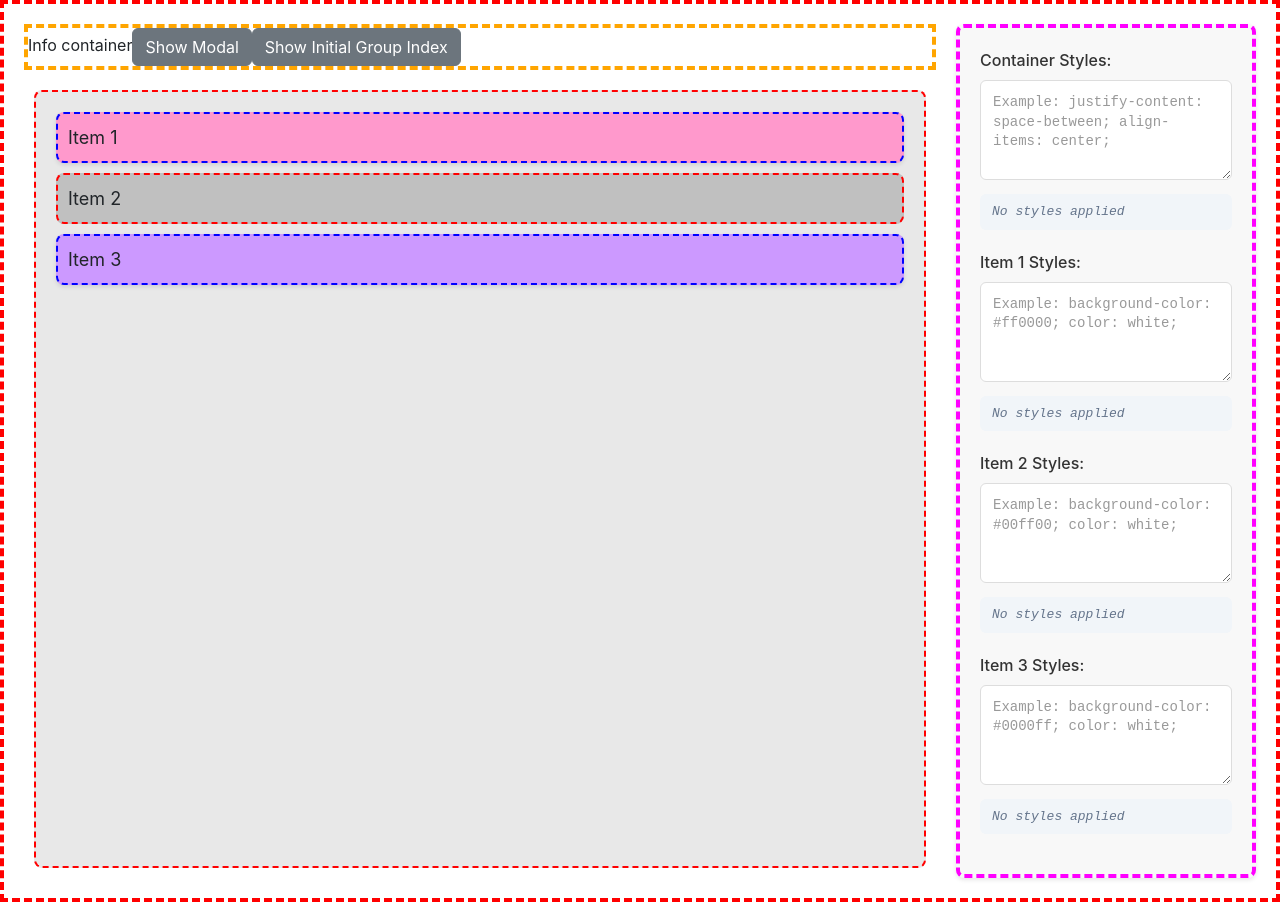
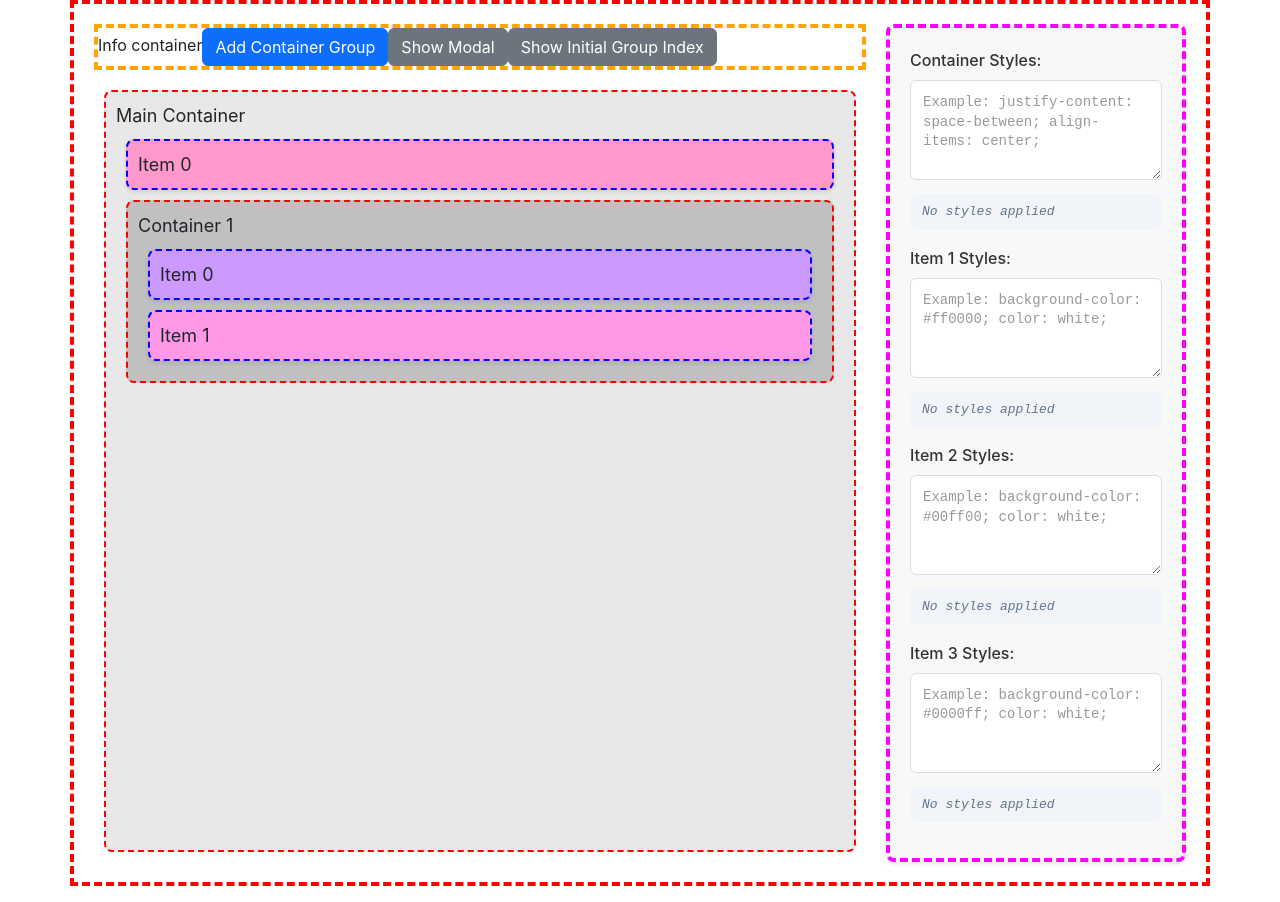
Before and after one commit to C295643/flexbox-playground, a Next.js app: page / in a window 1280 px wide. Built offline with nearby package versions, Linux system fonts and the light colour scheme.

Commit message:
Add example to add a new container group and custom hook to compare previous and current container group state

```diff
--- a/src/app/page.tsx
+++ b/src/app/page.tsx
@@ -1,10 +1,11 @@
 "use client";
 
-import { useState } from "react";
+import { useEffect, useState } from "react";
 import { StyleDisplay } from "@/components/StyleDisplay";
 import Container from "@/components/Container";
 import { ContainerType } from "@/types/Container";
 import styles from "./page.module.css";
+import { usePrevious } from "@/hooks/usePrevious";
 import CustomModal from "@/components/Modal";
 import CustomOffcanvas from "@/components/Offcanvas";
 
@@ -28,6 +29,88 @@ export default function Home() {
   const [item1Style, setItem1Style] = useState("");
   const [item2Style, setItem2Style] = useState("");
   const [item3Style, setItem3Style] = useState("");
+
+  const initialContainerGroup: ContainerGroup = {
+    container: { type: ContainerType.MAIN, customStyles: "" },
+    control: { type: "control" },
+    containers: [
+      {
+        container: { type: ContainerType.ITEM, customStyles: "" },
+        control: { type: "control" },
+        containers: [],
+      },
+      {
+        container: { type: ContainerType.CONTAINER, customStyles: "" },
+        control: { type: "control" },
+        containers: [
+          {
+            container: { type: ContainerType.ITEM, customStyles: "" },
+            control: { type: "control" },
+            containers: [],
+          },
+          {
+            container: { type: ContainerType.ITEM, customStyles: "" },
+            control: { type: "control" },
+            containers: [],
+          },
+        ],
+      },
+    ],
+  };
+
+  const newContainerGroup: ContainerGroup = {
+    container: { type: ContainerType.ITEM, customStyles: "" },
+    control: { type: "new control" },
+    containers: [],
+  };
+
+  const [containerGroup, setContainerGroup] = useState([initialContainerGroup]);
+
+  const prevContainerGroup = usePrevious(containerGroup);
+
+  const creatComponent = (group: ContainerGroup, index: number) => {
+    console.log("--------------- group: ", group);
+
+    const isContainer = group.container.type === ContainerType.CONTAINER;
+    const isItem = group.container.type === ContainerType.ITEM;
+    return (
+      <Container
+        key={index}
+        containerType={group.container.type}
+        customStyles={group.container.customStyles}
+      >
+        {isContainer && `Container ${index}`}
+        {isItem && `Item ${index}`}
+        {group.containers.map((containerGroup, index) =>
+          creatComponent(containerGroup, index)
+        )}
+      </Container>
+    );
+  };
+
+  useEffect(() => {
+    if (containerGroup.length === 1) {
+      console.log("--------------- INITIAL containerGroup: ", containerGroup);
+    }
+  }, []);
+
+  useEffect(() => {
+    if (prevContainerGroup) {
+      containerGroup.forEach((group, index) => {
+        if (group !== prevContainerGroup[index]) {
+          console.log(
+            `---------- Container group at index ${index} has changed`
+          );
+          // Run your process here
+          console.log("--------------- containerGroup: ", containerGroup);
+        }
+      });
+    }
+  }, [containerGroup, prevContainerGroup]);
+
+  const handleAddContainerGroup = () => {
+    setContainerGroup((prev) => [...prev, newContainerGroup]);
+  };
 
   const [showModal, setShowModal] = useState(false);
 
@@ -56,10 +139,19 @@ export default function Home() {
   const handleCloseOffcanvas = () => setShowOffcanvas(false);
 
   return (
-    <main className={styles.mainContainer} style={{ border: "dashed 4px red" }}>
-      <div className={styles.wrapperContainer}>
-        <div className="info-container" style={{ border: "dashed 4px orange" }}>
+    <main
+      className={`${styles.mainContainer} container`}
+      style={{ border: "dashed 4px red" }}
+    >
+      <div className={`${styles.wrapperContainer}`}>
+        <div
+          className="info-container col-12"
+          style={{ border: "dashed 4px orange" }}
+        >
           Info container
+          <button onClick={handleAddContainerGroup} className="btn btn-primary">
+            Add Container Group
+          </button>
           <button onClick={handleShowModal} className="btn btn-secondary">
             Show Modal
           </button>
@@ -72,23 +164,25 @@ export default function Home() {
             Show Initial Group Index
           </button>
         </div>
-        <Container
-          containerType={ContainerType.MAIN}
-          customStyles={containerStyle}
-        >
-          <Container customStyles={item1Style}>Item 1</Container>
+        {containerGroup.map((group, index) => (
           <Container
-            containerType={ContainerType.CONTAINER}
-            customStyles={item2Style}
+            key={index}
+            containerType={group.container.type}
+            customStyles={group.container.customStyles}
           >
-            Item 2
+            Main Container
+            {group.containers.map((group, index) =>
+              creatComponent(group, index)
+            )}
           </Container>
-          <Container customStyles={item3Style}>Item 3</Container>
-        </Container>
+        ))}
       </div>
 
-      <div className={styles.controls} style={{ border: "dashed 4px fuchsia" }}>
-        <div className={styles.controlGroup}>
+      <div
+        className={`${styles.controls} col-12`}
+        style={{ border: "dashed 4px fuchsia" }}
+      >
+        <div id="control-group-1" className={`${styles.controlGroup} mb-3`}>
           <label htmlFor="container-style">Container Styles:</label>
           <textarea
             id="container-style"
@@ -99,7 +193,7 @@ export default function Home() {
           <StyleDisplay inputStyles={containerStyle} />
         </div>
 
-        <div className={styles.controlGroup}>
+        <div id="control-group-2" className={`${styles.controlGroup} mb-3`}>
           <label htmlFor="item1-style">Item 1 Styles:</label>
           <textarea
             id="item1-style"
@@ -110,7 +204,7 @@ export default function Home() {
           <StyleDisplay inputStyles={item1Style} />
         </div>
 
-        <div className={styles.controlGroup}>
+        <div id="control-group-3" className={`${styles.controlGroup} mb-3`}>
           <label htmlFor="item2-style">Item 2 Styles:</label>
           <textarea
             id="item2-style"
@@ -121,7 +215,7 @@ export default function Home() {
           <StyleDisplay inputStyles={item2Style} />
         </div>
 
-        <div className={styles.controlGroup}>
+        <div id="control-group-4" className={`${styles.controlGroup} mb-3`}>
           <label htmlFor="item3-style">Item 3 Styles:</label>
           <textarea
             id="item3-style"
--- /dev/null
+++ b/src/hooks/usePrevious.ts
@@ -0,0 +1,9 @@
+import { useEffect, useRef } from "react";
+
+export function usePrevious<T>(value: T): T | undefined {
+  const ref = useRef<T>(undefined);
+  useEffect(() => {
+    ref.current = value;
+  }, [value]);
+  return ref.current;
+}
```
